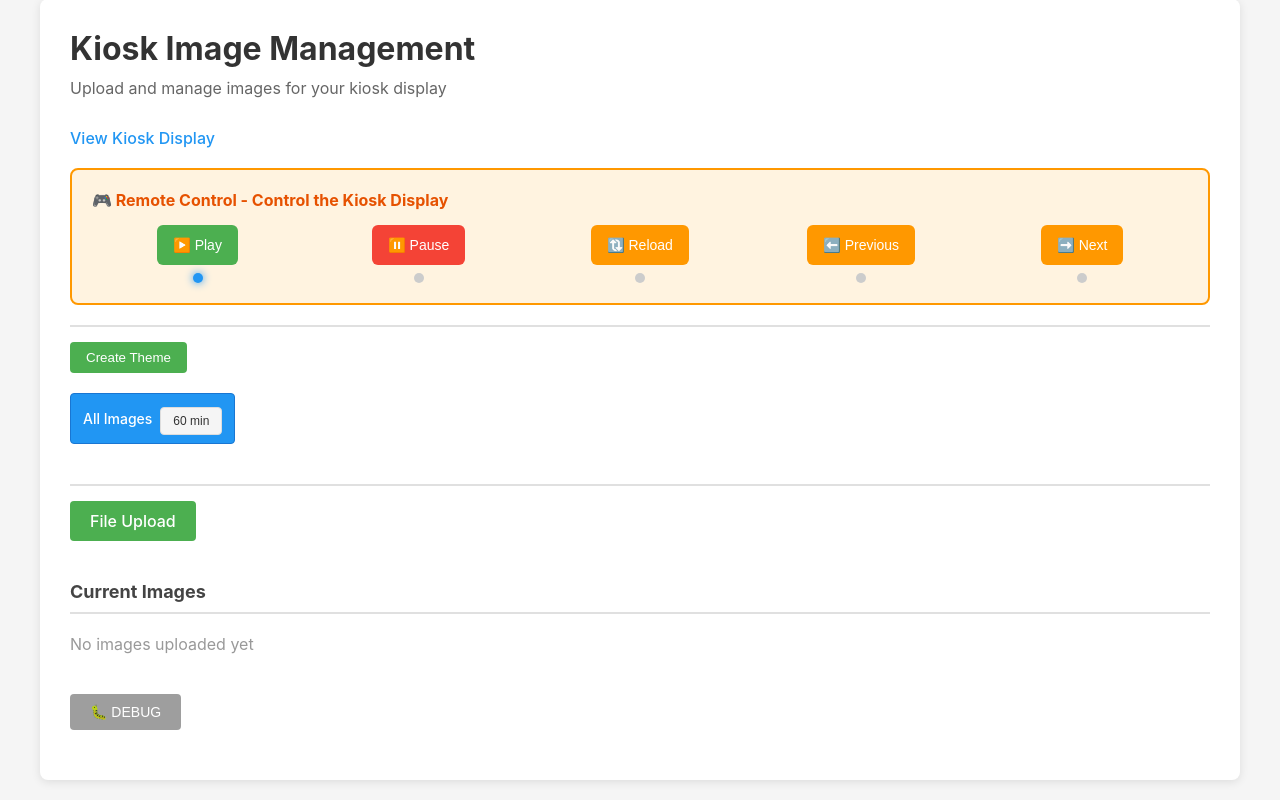
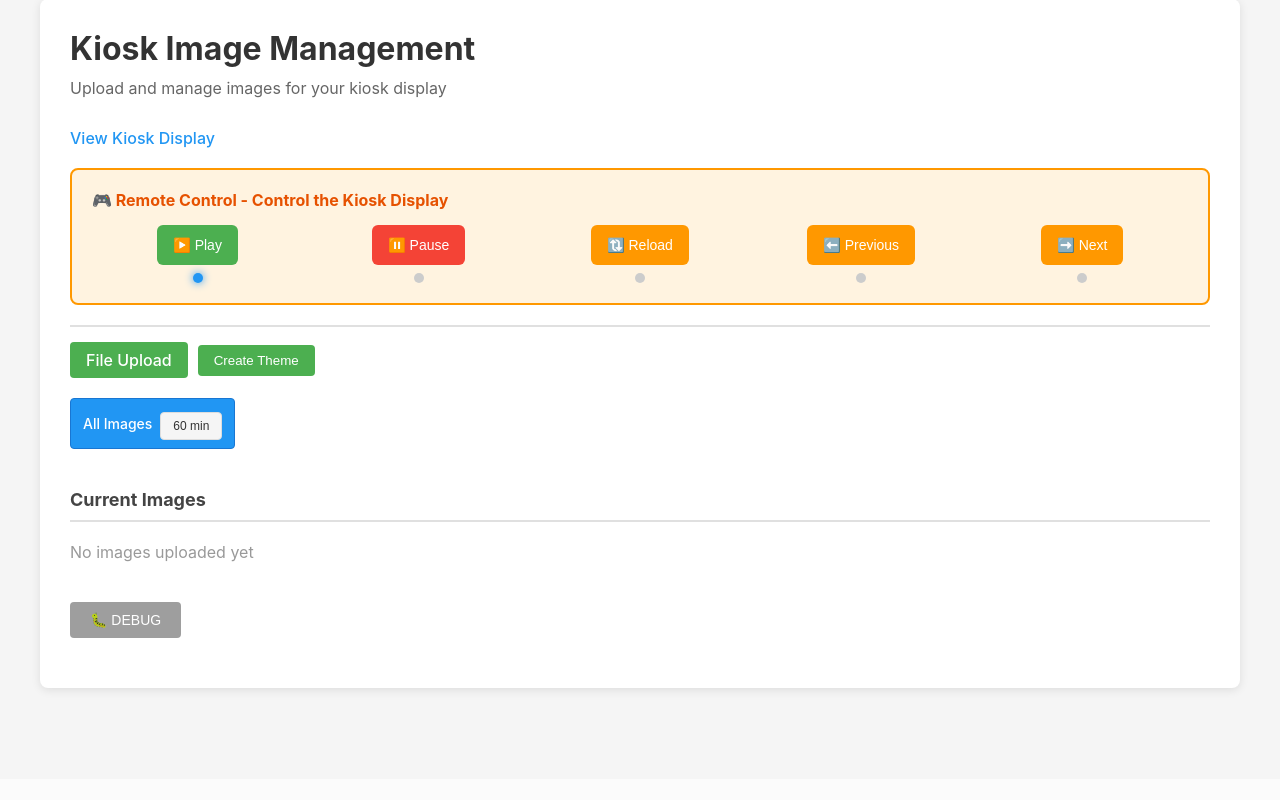
Before and after one commit to yodalf/art-kiosk, a Flask app: page / in a window 1280 px wide. Shown: the part 21-821 px from the top of the page. After the commit the page ends 714 px from the top, so only its background shows below. Run offline with Flask 3, Linux system fonts and the light colour scheme; data that the repository does not hold is empty; some libraries are stand-ins or nearby versions.

Commit message:
Move File Upload button to the left of Create Theme button

```diff
--- a/templates/manage.html
+++ b/templates/manage.html
@@ -772,6 +772,7 @@
             <div style="border-bottom: 2px solid #e0e0e0; margin-bottom: 15px;"></div>
 
             <div style="display: flex; gap: 10px; margin-bottom: 20px; align-items: center;">
+                <a href="/upload" target="_blank" style="display: inline-block; background: #4CAF50; color: white; padding: 8px 16px; border-radius: 4px; text-decoration: none; font-weight: 500;">File Upload</a>
                 <button id="show-create-theme-btn" style="background: #4CAF50; color: white; padding: 8px 16px; border: none; border-radius: 4px; cursor: pointer;">Create Theme</button>
                 <input type="text" id="new-theme-name" placeholder="Theme name" style="padding: 8px 12px; border: 1px solid #ddd; border-radius: 4px; flex: 1; display: none;">
             </div>
@@ -779,11 +780,6 @@
             <div id="themes-list" style="display: flex; flex-wrap: wrap; gap: 10px;">
                 <!-- Themes will be loaded here -->
             </div>
-        </div>
-
-        <div class="section">
-            <div style="border-bottom: 2px solid #e0e0e0; margin-bottom: 15px;"></div>
-            <a href="/upload" target="_blank" style="display: inline-block; background: #4CAF50; color: white; padding: 10px 20px; border-radius: 4px; text-decoration: none; font-weight: 500;">File Upload</a>
         </div>
 
         <div class="section">
```
